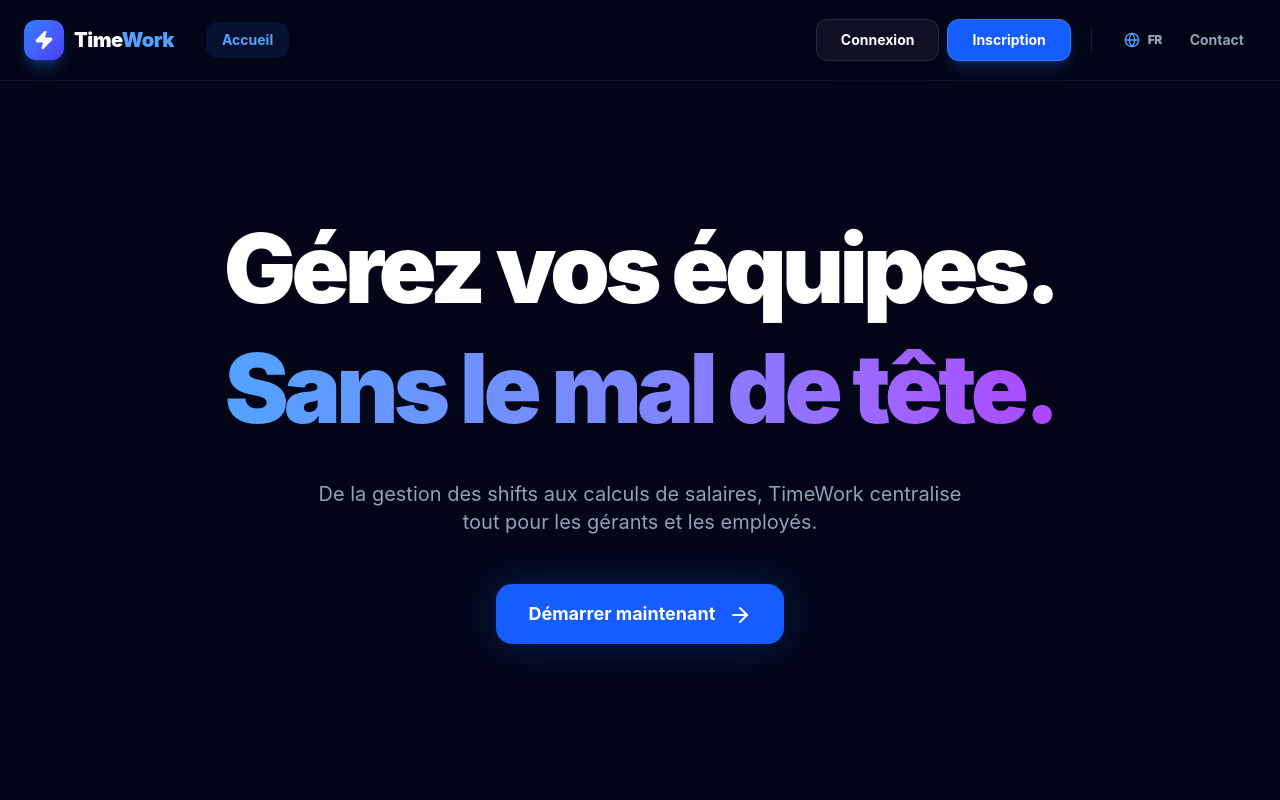
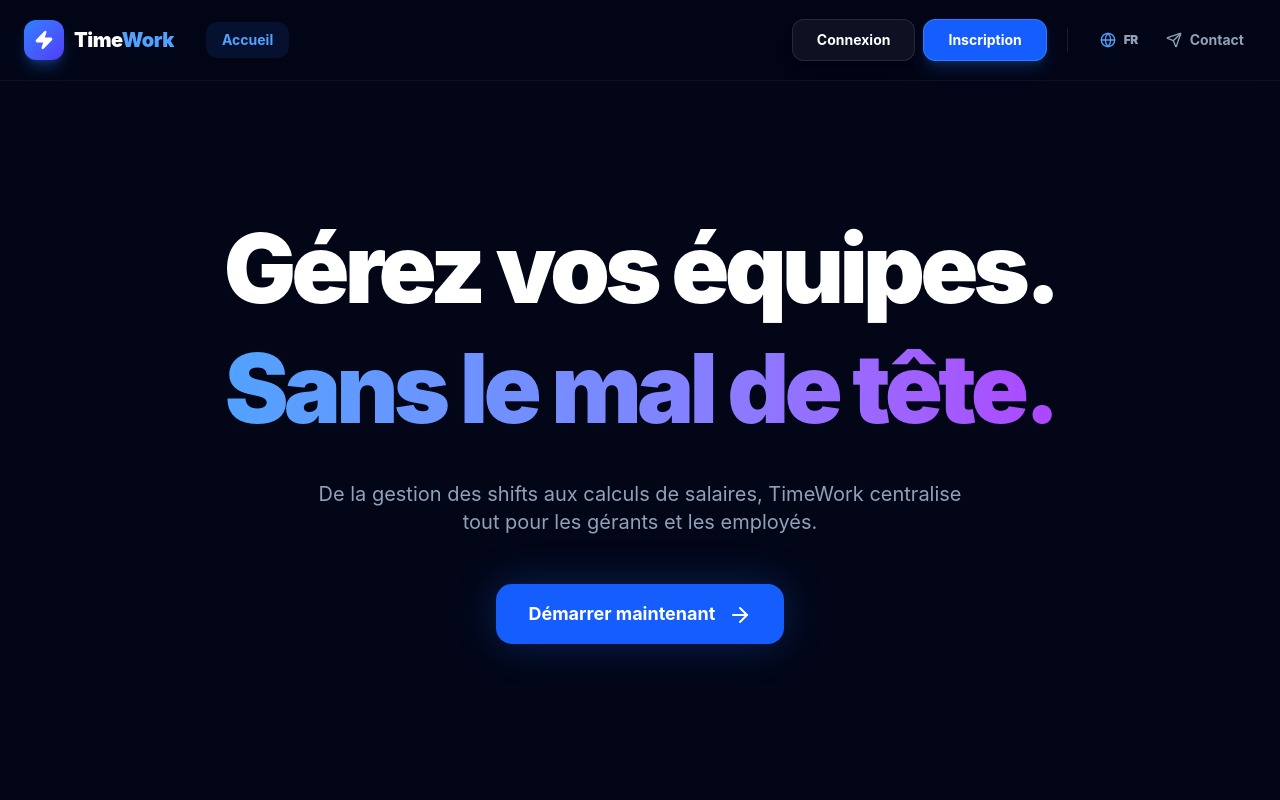
Before and after one commit to KersenJ-Project/TimeWork-Frontend, a React (Vite) app: page / in a window 1280 px wide. Shown: the top 800 px of the page. Built offline with nearby package versions, Linux system fonts and the light colour scheme.

Commit message:
Ajout logo contact

```diff
--- a/src/components/Navbar.jsx
+++ b/src/components/Navbar.jsx
@@ -110,6 +110,7 @@ export default function Navbar() {
                   : 'text-slate-400 hover:text-white hover:bg-white/5'
               }`}
             >
+              <Send size={16} />
               <span className="hidden lg:inline">Contact</span>
             </Link>
 
```
